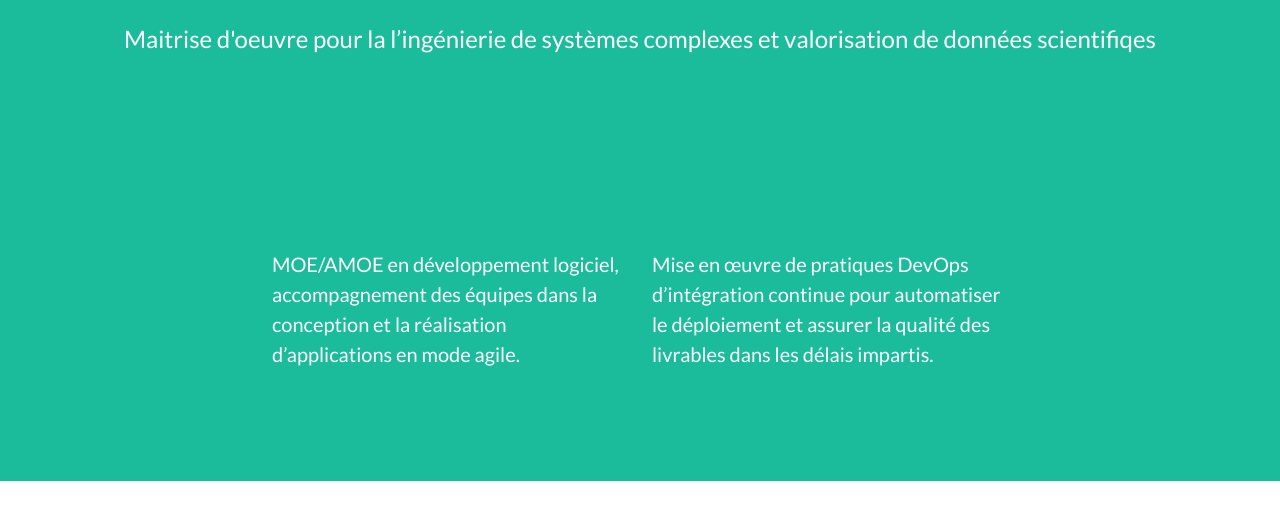
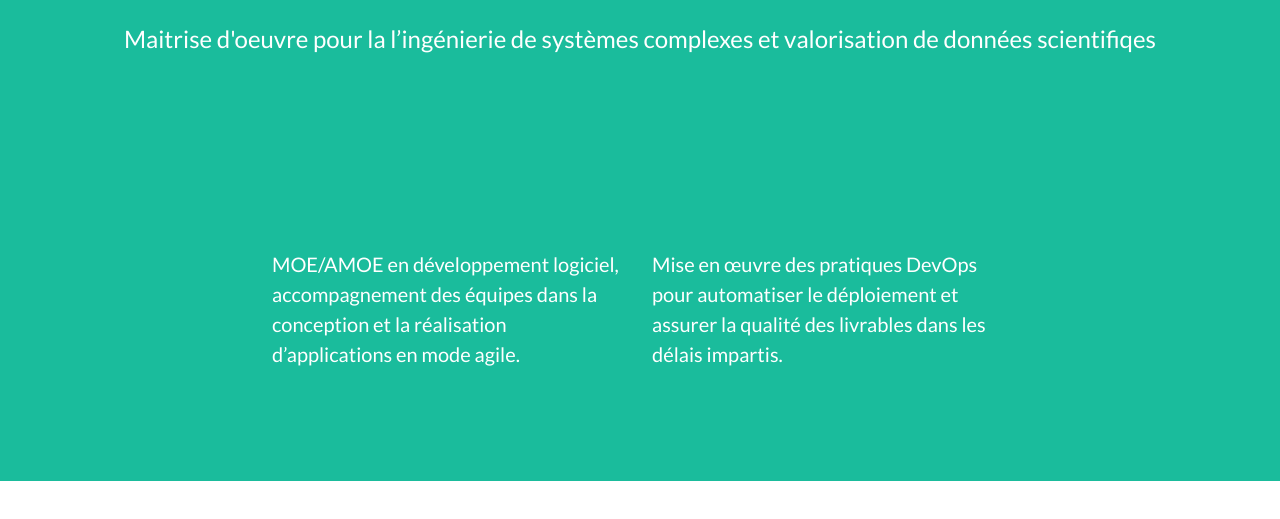
Before and after one commit to co-libri-org/co-libri-org.github.io, a plain HTML site: page index.html in a window 1280 px wide. Shown: the part 615-1134 px from the top of the page. Drawn offline with nearby package versions, Linux system fonts and the light colour scheme.

Commit message:
Change about text

```diff
--- a/index.html
+++ b/index.html
@@ -167,10 +167,10 @@
             </p></div>
             <div class="col-lg-4 me-auto"><p class="lead">
 
-                Mise en œuvre de pratiques DevOps
-                d’intégration continue pour automatiser le
-                déploiement et assurer la qualité des
-                livrables dans les délais impartis.
+                Mise en œuvre des pratiques DevOps pour
+                automatiser le déploiement et assurer la
+                qualité des livrables dans les délais
+                impartis.
 
             </p></div>
         </div>
```
